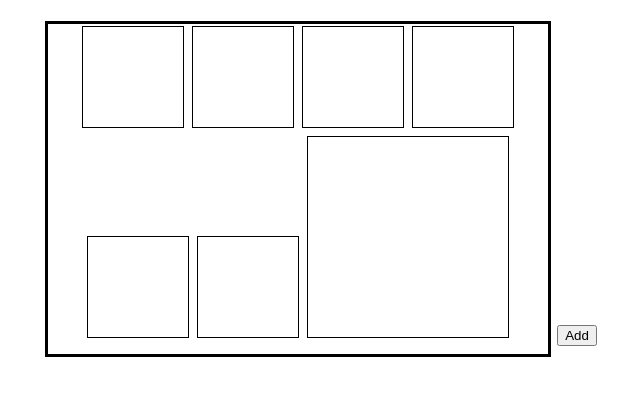
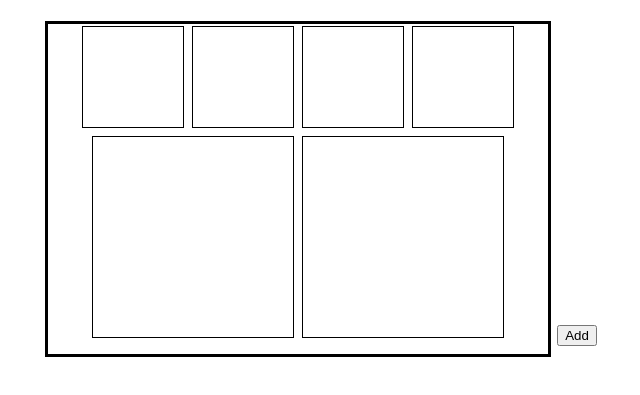
Before and after one commit to dominic-taylor/personal-project, a website: page index.html in a window 1280 px wide. Shown: the part 61-456 px from the top of the page, without its empty margins (320-960 px from the left). Drawn offline with Linux system fonts and the light colour scheme.

Commit message:
Add unselect after image posted

```diff
--- a/index.html
+++ b/index.html
@@ -14,9 +14,8 @@
         <div id='panel-2' class='panel' onclick="markActivePanel(this)"></div>
         <div id='panel-3' class='panel' onclick="markActivePanel(this)"></div>
         <div id='panel-4' class='panel' onclick="markActivePanel(this)"></div>
-        <div id='panel-5' class='panel' onclick="markActivePanel(this)"></div>
-        <div id='panel-6' class='panel' onclick="markActivePanel(this)"></div>
-        <div id='panel-8' class='big-panel' onclick="markActivePanel(this)"></div>
+        <div id='panel-6' class='big-panel' onclick="markActivePanel(this)"></div>
+        <div id='panel-7' class='big-panel' onclick="markActivePanel(this)"></div>
       </div>
       <button id='add-img' onclick="addImage()">Add</button>
     </main>
--- a/index.js
+++ b/index.js
@@ -3,8 +3,7 @@
     console.log(el.id, 'has been clicked.')
     console.log(el.className)
     el.className = el.className+' panel-active'
-    return (el.id)
-  }
+    }
 
   function addImage() {
     // need to be able to specify image src and element it will be posted to
@@ -12,6 +11,7 @@
     var panel = document.getElementsByClassName('panel-active')
     console.log(panel[0].id)
     document.getElementById(panel[0].id).innerHTML='<img src="./images/smiley.png"/> '
+    document.getElementById(panel[0].id).classList.remove('panel-active')
   }
 
 // }
```
